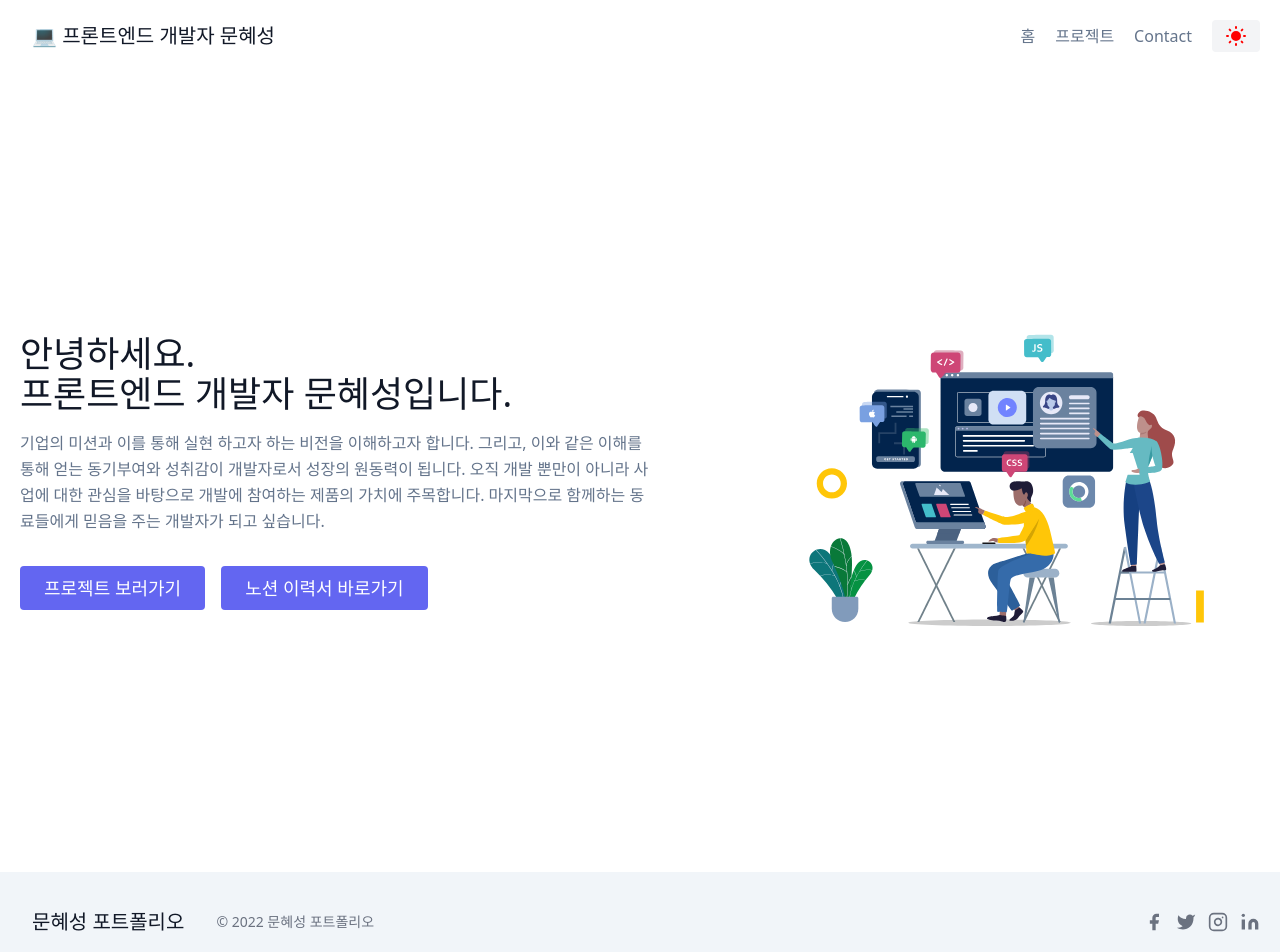
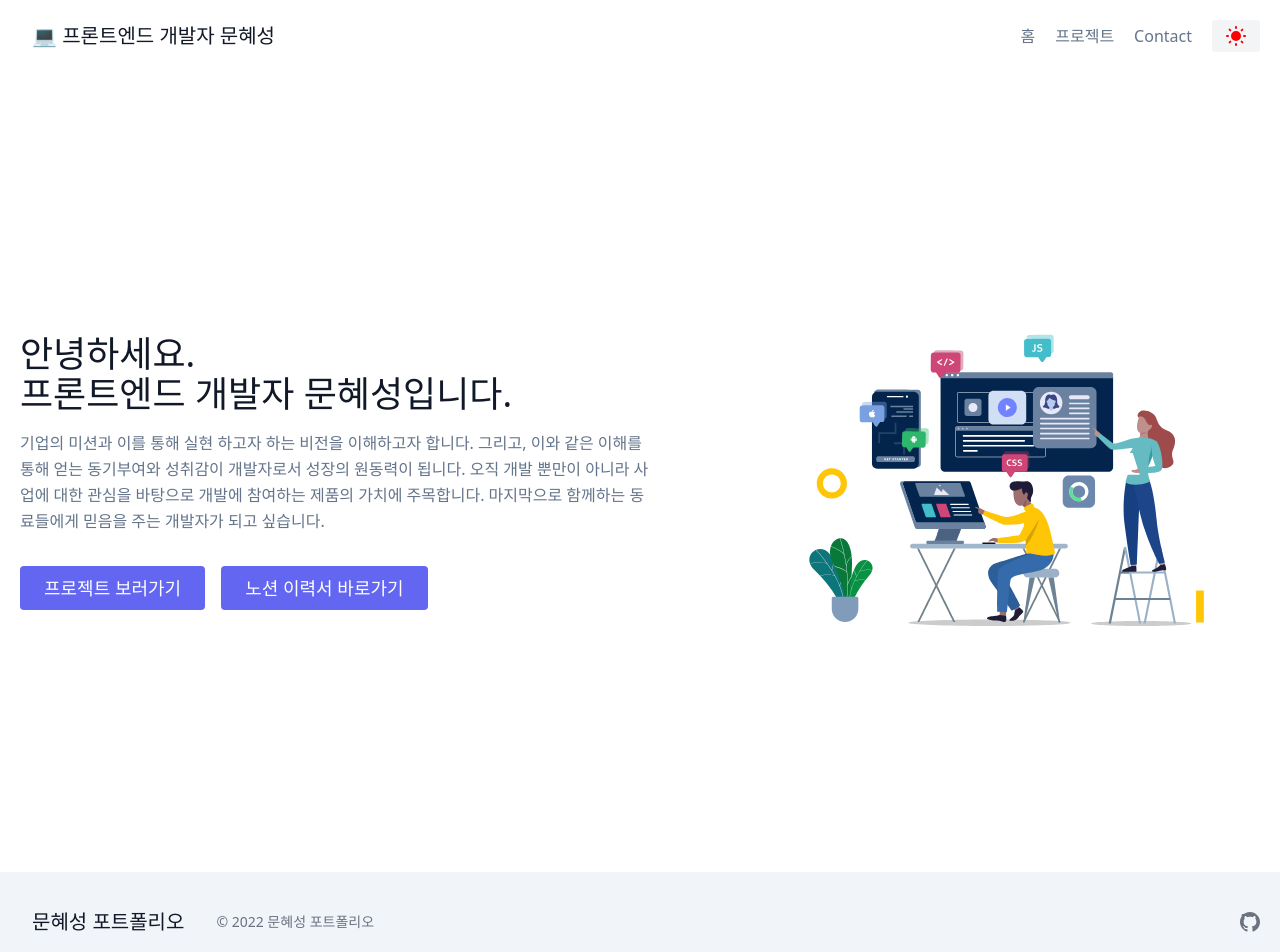
Before and after one commit to Moonhyeseong/nextJS-portfolio, a Next.js app: page / in a window 1280 px wide. Shown: the top 952 px of the page. Built offline with nearby package versions, Linux system fonts and the light colour scheme.

Commit message:
modify: footer 아이콘 변경

```diff
--- a/components/footer.js
+++ b/components/footer.js
@@ -8,32 +8,9 @@
           </a>
           <p className="text-sm text-gray-500 sm:ml-4 sm:pl-4  sm:py-2 sm:mt-0 mt-4">© 2022 문혜성 포트폴리오</p>
           <span className="inline-flex sm:ml-auto sm:mt-0 mt-4 justify-center sm:justify-start">
-            <a className="text-gray-500">
-              <svg fill="currentColor" strokeLinecap="round" strokeLinejoin="round" strokeWidth="2" className="w-5 h-5" viewBox="0 0 24 24">
-                <path d="M18 2h-3a5 5 0 00-5 5v3H7v4h3v8h4v-8h3l1-4h-4V7a1 1 0 011-1h3z"></path>
-              </svg>
-            </a>
-            <a className="ml-3 text-gray-500">
-              <svg fill="currentColor" strokeLinecap="round" strokeLinejoin="round" strokeWidth="2" className="w-5 h-5" viewBox="0 0 24 24">
-                <path d="M23 3a10.9 10.9 0 01-3.14 1.53 4.48 4.48 0 00-7.86 3v1A10.66 10.66 0 013 4s-4 9 5 13a11.64 11.64 0 01-7 2c9 5 20 0 20-11.5a4.5 4.5 0 00-.08-.83A7.72 7.72 0 0023 3z"></path>
-              </svg>
-            </a>
-            <a className="ml-3 text-gray-500">
-              <svg fill="none" stroke="currentColor" strokeLinecap="round" strokeLinejoin="round" strokeWidth="2" className="w-5 h-5" viewBox="0 0 24 24">
-                <rect width="20" height="20" x="2" y="2" rx="5" ry="5"></rect>
-                <path d="M16 11.37A4 4 0 1112.63 8 4 4 0 0116 11.37zm1.5-4.87h.01"></path>
-              </svg>
-            </a>
-            <a className="ml-3 text-gray-500">
-              <svg
-                fill="currentColor"
-                stroke="currentColor"
-                strokeLinecap="round"
-                strokeLinejoin="round"
-                strokeWidth="0"
-                className="w-5 h-5"
-                viewBox="0 0 24 24">
-                <path stroke="none" d="M16 8a6 6 0 016 6v7h-4v-7a2 2 0 00-2-2 2 2 0 00-2 2v7h-4v-7a6 6 0 016-6zM2 9h4v12H2z"></path>
+            <a href="https://github.com/Moonhyeseong" target="blank" className="ml-3 text-gray-500">
+              <svg fill="currentColor" stroke="none" width="20" height="20" viewBox="0 0 24 24">
+                <path d="M12 0c-6.626 0-12 5.373-12 12 0 5.302 3.438 9.8 8.207 11.387.599.111.793-.261.793-.577v-2.234c-3.338.726-4.033-1.416-4.033-1.416-.546-1.387-1.333-1.756-1.333-1.756-1.089-.745.083-.729.083-.729 1.205.084 1.839 1.237 1.839 1.237 1.07 1.834 2.807 1.304 3.492.997.107-.775.418-1.305.762-1.604-2.665-.305-5.467-1.334-5.467-5.931 0-1.311.469-2.381 1.236-3.221-.124-.303-.535-1.524.117-3.176 0 0 1.008-.322 3.301 1.23.957-.266 1.983-.399 3.003-.404 1.02.005 2.047.138 3.006.404 2.291-1.552 3.297-1.23 3.297-1.23.653 1.653.242 2.874.118 3.176.77.84 1.235 1.911 1.235 3.221 0 4.609-2.807 5.624-5.479 5.921.43.372.823 1.102.823 2.222v3.293c0 .319.192.694.801.576 4.765-1.589 8.199-6.086 8.199-11.386 0-6.627-5.373-12-12-12z" />
                 <circle cx="4" cy="4" r="2" stroke="none"></circle>
               </svg>
             </a>
```
